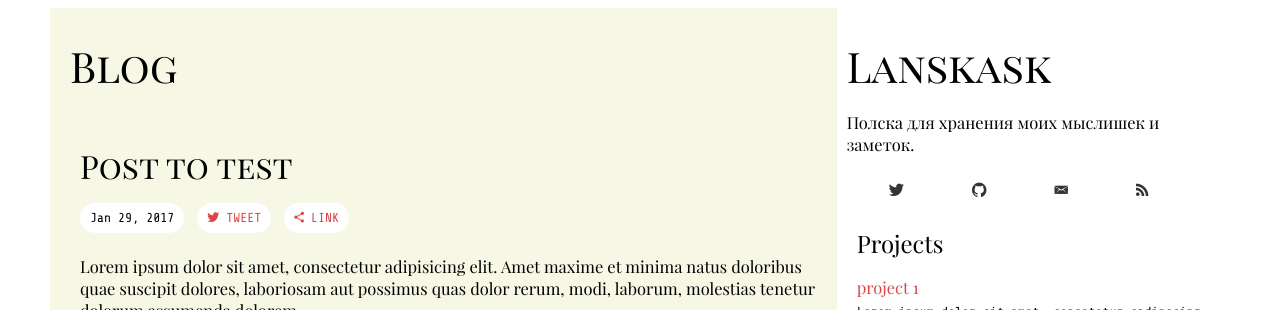
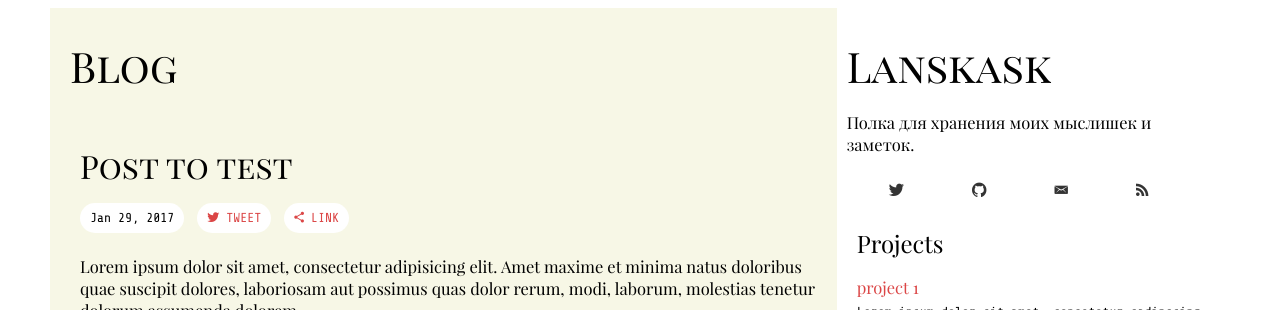
Before and after one commit to Lanskask/GreyTractorBlog, a Jekyll site: the page built from index.html, in a window 1280 px wide. Shown: the top 310 px of the page. Built offline with Jekyll 4.4.1, drawn with Linux system fonts in a browser that asks for light colours; some web fonts are replaced.

```diff
--- a/_config.yml
+++ b/_config.yml
@@ -7,14 +7,14 @@ lsi: false
 permalink: /:title
 
 title: "Lanskask"
-description: "Полска для хранения моих мыслишек и заметок."
+description: "Полка для хранения моих мыслишек и заметок."
 baseurl: ""
-url: "http://himsel.me" # replace by your site's url
+url: # "http://himsel.me" # replace by your site's url
 # twitter_username: your-name
 github_username:  Lanskask # (your name)
 accent: "#f7f7e6" # accent color for blog column
 
-author: "GreyTractor"
+author: "WoodTractor"
 email: "grey.wooden.tractor@gmail.com"
 
 # google analytics tracking code, please change the value
```
Also changed, not shown: README.md.
